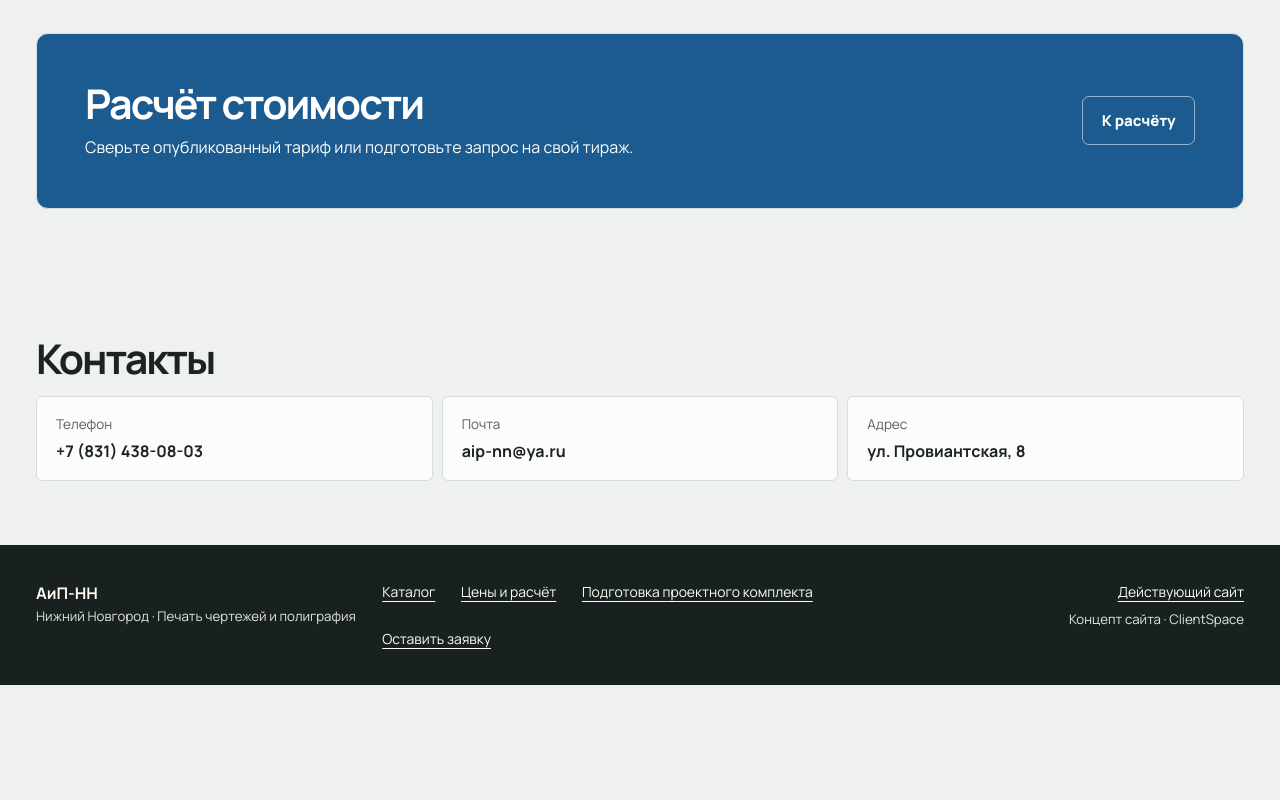
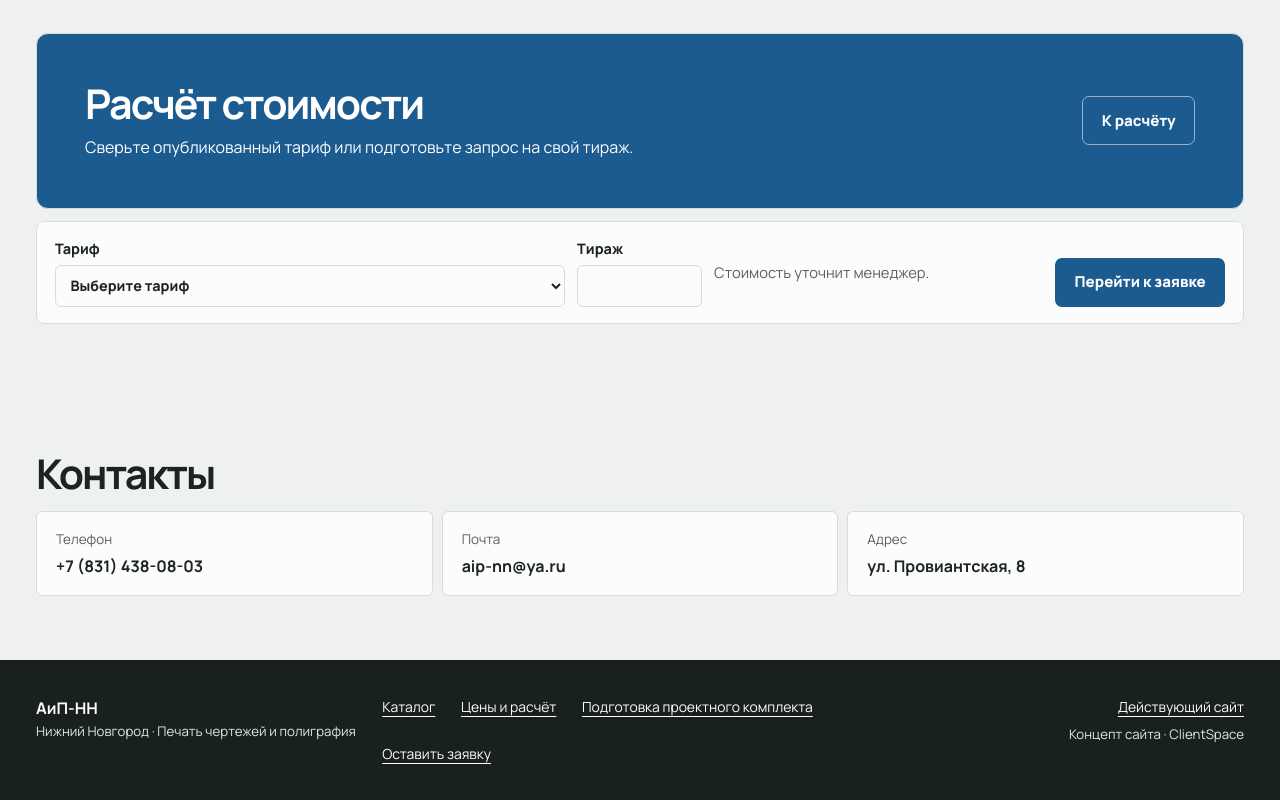
Before and after one commit to userDetect/clientspace-print-aip-nn, a plain HTML site: page index.html in a window 1280 px wide. Shown: the part 1507-2307 px from the top of the page. Before the commit the page ends 2192 px from the top, so only its background shows below. Drawn offline with Linux system fonts and the light colour scheme.

Commit message:
Publish expanded ClientSpace website and CRM demos

```diff
--- a/index.html
+++ b/index.html
@@ -28,7 +28,10 @@
 <div class="shell"><aside class="lead-note"><div><h2>Чертежи для объекта и архива</h2><p>Печать, копирование и сканирование проектных листов. В смете комплекта удобно отдельно указать число листов каждого формата, цветность и требуемый масштаб.</p></div><a href="guide.html" class="button secondary">Подготовка проектного комплекта</a></aside></div>
 
 <section class="shell section"><div class="price-banner"><div><h2>Расчёт стоимости</h2><p>Сверьте опубликованный тариф или подготовьте запрос на свой тираж.</p></div>
-<a href="pricing.html" class="button secondary">К расчёту</a></div></section>
+<a href="pricing.html" class="button secondary">К расчёту</a></div><form class="quick-estimate" id="quick-estimate" action="order.html">
+<input type="hidden" name="product"><label>Тариф<select name="tariff"><option value="">Выберите тариф</option><option value="t1">Чертежи и схемы · А1 · Ч/б · заполнение 10%</option><option value="t2">Чертежи и схемы · А2 · Ч/б · заполнение 10%</option><option value="t3">Чертежи и схемы · А1 · Ч/б · заполнение до 50%</option><option value="t4">Чертежи и схемы · А2 · Ч/б · заполнение до 50%</option><option value="t5">Чертежи и схемы · А1 · Цвет · заполнение 10%</option><option value="t6">Чертежи и схемы · А2 · Цвет · заполнение 10%</option><option value="t7">Чертежи и схемы · А1 · Цвет · заполнение до 50%</option><option value="t8">Чертежи и схемы · А2 · Цвет · заполнение до 50%</option></select></label>
+<label>Тираж<input name="quantity" type="number" min="1" max="1000000000" step="1"></label>
+<p id="quick-total" class="muted" aria-live="polite"></p><button class="button" type="submit">Перейти к заявке</button></form></section>
 <section id="contacts" class="shell section"><div class="section-title"><h2>Контакты</h2></div><div class="contact-grid"><a class="contact" href="tel:+78314380803"><span>Телефон</span><strong>+7 (831) 438-08-03</strong></a><a class="contact" href="mailto:aip-nn@ya.ru"><span>Почта</span><strong>aip-nn@ya.ru</strong></a><div class="contact"><span>Адрес</span><strong>ул. Провиантская, 8</strong></div></div></section></main>
 <footer class="footer"><div class="shell footer-inner"><div><strong>АиП-НН</strong><p>Нижний Новгород · Печать чертежей и полиграфия</p></div><nav aria-label="Полезные ссылки"><a href="catalog.html" class="">Каталог</a><a href="pricing.html" class="">Цены и расчёт</a><a href="guide.html" class="">Подготовка проектного комплекта</a><a href="order.html" class="">Оставить заявку</a></nav>
 <div class="footer-source"><a href="https://www.aip-nn.365site.ru/" class="" target="_blank" rel="noopener noreferrer">Действующий сайт</a><small>Концепт сайта · ClientSpace</small></div></div></footer>
--- a/print-pricing.js
+++ b/print-pricing.js
@@ -1 +1,2 @@
 export const money = new Intl.NumberFormat('ru-RU', {style: 'currency', currency: 'RUB', minimumFractionDigits: 0, maximumFractionDigits: 2});
+export const sideLabels = {'4+0': 'С одной стороны (4+0)', '4+4': 'С двух сторон (4+4)'};
--- a/site.css
+++ b/site.css
@@ -203,3 +203,7 @@ input:focus,select:focus,textarea:focus{border-color:var(--brand)}
 .crm-item-specs{grid-column:1/-1;display:grid;grid-template-columns:minmax(0,.8fr) minmax(0,1.2fr);gap:4px 10px;margin:0;font-size:.87rem}
 .crm-item-specs dt{color:var(--crm-muted)}
 .crm-item-specs dd{margin:0;overflow-wrap:anywhere}
+.quick-estimate{margin-top:12px;display:grid;grid-template-columns:minmax(0,1.55fr) minmax(100px,.38fr) minmax(0,1fr) max-content;gap:12px;align-items:end;padding:16px 18px;border:1px solid var(--line);border-radius:8px;background:var(--white)}
+.quick-estimate p{align-self:center}
+@media(max-width:780px){.quick-estimate{grid-template-columns:minmax(0,1fr) minmax(95px,.48fr)}}
+@media(max-width:380px){.quick-estimate{grid-template-columns:minmax(0,1fr)}}
--- a/site.js
+++ b/site.js
@@ -72,6 +72,24 @@ if (rateSearch) {
   filterRates();
 }
 
+const quick = document.querySelector('#quick-estimate');
+if (quick) {
+  const {tariff,quantity,product} = quick.elements;
+  const result = document.querySelector('#quick-total');
+  function updateQuick(resetQuantity) {
+    const rate = rateById.get(tariff.value);
+    product.value = rate?.product ?? '';
+    if (resetQuantity && rate) quantity.value = String(rate.quantity ?? 1);
+    const count = quantity.valueAsNumber;
+    const amount = rate?.mode === 'unit' && Number.isInteger(count) && count > 0 ? rate.amount * count :
+      rate?.mode === 'batch' && count === rate.quantity ? rate.amount : null;
+    result.textContent = amount === null ? 'Стоимость уточнит менеджер.' : 'Предварительно ' + money.format(amount);
+  }
+  tariff.addEventListener('change',() => updateQuick(true));
+  quantity.addEventListener('input',() => updateQuick(false));
+  updateQuick(false);
+}
+
 const form = document.querySelector('#order-form');
 if (form) {
   const lines = document.querySelector('#lines');
@@ -126,7 +144,7 @@ if (form) {
 
   const entries = new WeakMap();
 
-  function makeLine(initialProduct = '', initialTariff = '') {
+  function makeLine(initialProduct = '', initialTariff = '', initialQuantity = '') {
     const card = node('section', 'line-item');
     const top = node('div', 'line-head');
     const caption = node('h2', 'line-title');
@@ -238,6 +256,7 @@ if (form) {
     entries.set(card,{record, get amount(){ return amount; }, get selected(){return Boolean(activeProduct);}});
     lines.append(card);
     if (productById.has(initialProduct)) product.value = initialProduct;
+    if (quantity && /^\d{1,10}$/.test(initialQuantity) && Number(initialQuantity) <= 1000000000) quantity.value = initialQuantity;
     updateRates(initialTariff);
     changeOrdinals();
     return product;
@@ -262,7 +281,7 @@ if (form) {
     lines.replaceChildren();
     makeLine().focus();
   });
-  makeLine(params.get('product') ?? '',params.get('tariff') ?? '');
+  makeLine(params.get('product') ?? '',params.get('tariff') ?? '',params.get('quantity') ?? '');
 
   form.addEventListener('submit', async event => {
     event.preventDefault();
```
